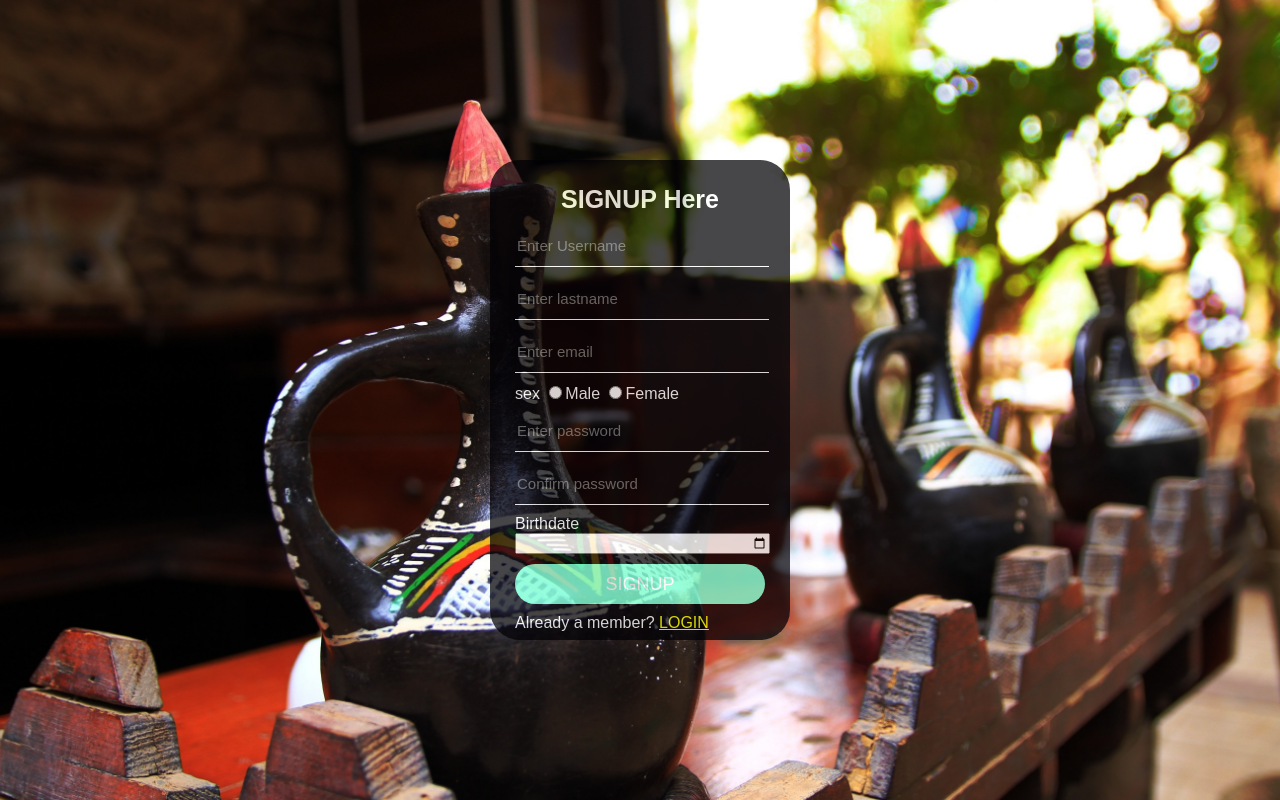
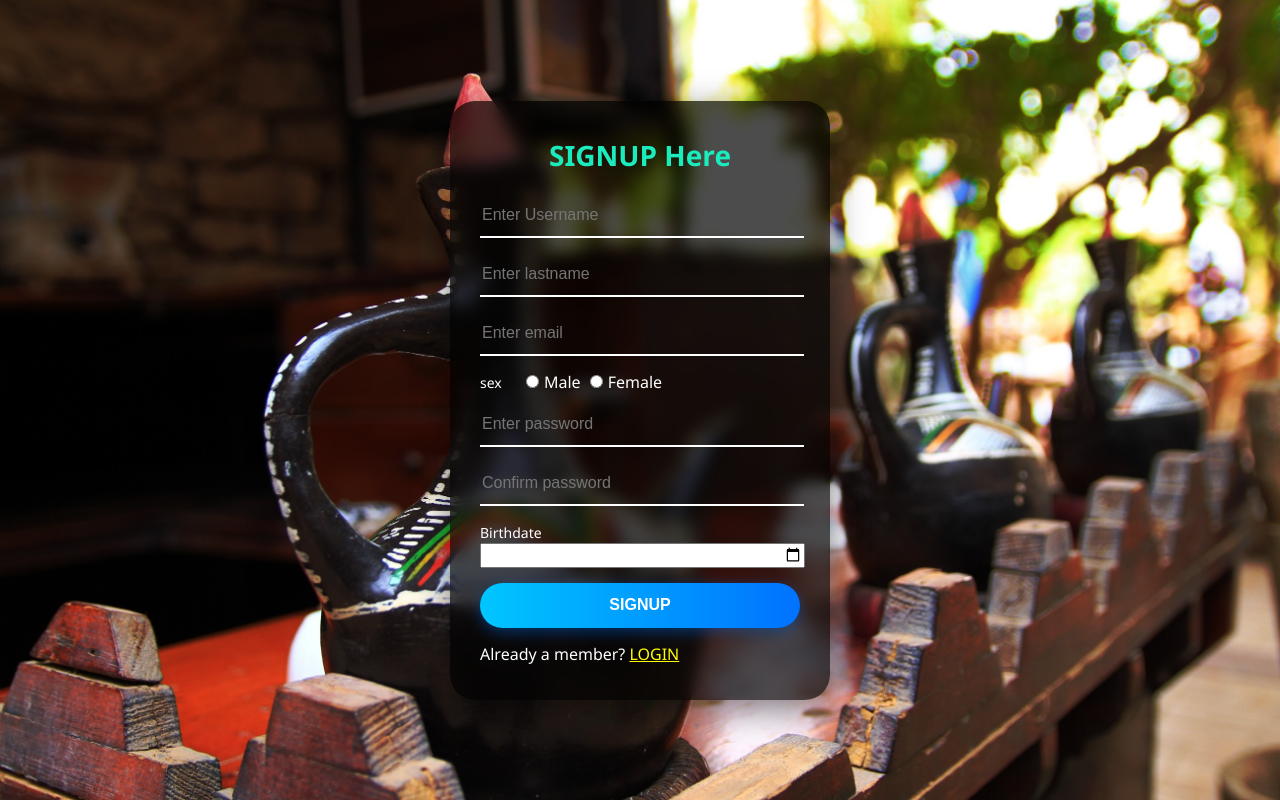
Before and after one commit to faniflex/FMMR-tour-and-Travel, a PHP site: page /signup.php in a window 1280 px wide. Run offline with PHP 8.4, Linux system fonts and the light colour scheme.

Commit message:
Update signup_style.css

```diff
--- a/css/signup_style.css
+++ b/css/signup_style.css
@@ -1,60 +1,120 @@
-body{
-    margin: 0px;
-    padding: 0px;
+body {
+    margin: 0;
+    padding: 0;
     background-image: url(coffee.jpg);
     background-size: cover;
+    background-position: center;
     height: 100vh;
-    font-family: sans-serif;
+    font-family: 'Segoe UI', Tahoma, Geneva, Verdana, sans-serif;
+    display: flex;
+    justify-content: center;
+    align-items: center;
+    animation: fadeIn 2s ease-in-out;
 }
-.box2{
-    height: 430px;
-    width: 250px;
-    background-color: rgb(2, 0, 5, 0.905);
-    opacity: 80%;
-    position: absolute;
+
+/* Fade-in animation for page load */
+@keyframes fadeIn {
+    from { opacity: 0; }
+    to { opacity: 1; }
+}
+
+.box2 {
+    width: 320px;
+    background: rgba(0, 0, 0, 0.7);
     color: white;
-    transform: translate(-50%,-50%);
-    left: 50%;
-    top: 50%;
-    padding: 25px 25px;
-    border-radius: 30px;
+    padding: 35px 30px;
+    border-radius: 25px;
+    box-shadow: 0 10px 35px rgba(0, 0, 0, 0.5);
+    backdrop-filter: blur(8px);
+    animation: slideUp 1.5s ease;
 }
-h1{
-    margin: 0px;
-    padding: 0 0 10px;
+
+/* Slide-in animation */
+@keyframes slideUp {
+    from {
+        transform: translateY(40px);
+        opacity: 0;
+    }
+    to {
+        transform: translateY(0);
+        opacity: 1;
+    }
+}
+
+h1 {
+    margin: 0 0 20px;
+    padding: 0;
     text-align: center;
-    font-size: 25px;
+    font-size: 28px;
+    color: #00ffff;
+    animation: pulse 2s infinite;
 }
-.err{
-    color: #fa0909;
+
+/* Title pulse animation */
+@keyframes pulse {
+    0%, 100% { color: #00ffff; }
+    50% { color: #1de9b6; }
 }
-.box2 input{
+
+.err {
+    color: #ff4d4d;
+    text-align: center;
+    font-weight: bold;
+    margin-bottom: 15px;
+}
+
+.box2 input {
     width: 100%;
-    margin-bottom: 10px;
+    margin-bottom: 15px;
+    font-size: 16px;
     color: #fff;
+    transition: all 0.3s ease;
 }
-.box2 input[type="text"], input[type="password"], input[type="email"]{
+
+.box2 input[type="text"],
+.box2 input[type="password"],
+.box2 input[type="email"] {
     border: none;
-    border-bottom: 1px solid #fff;
+    border-bottom: 2px solid #fff;
     background-color: transparent;
     outline: none;
     height: 40px;
-    columns: #fff;
-    font-size: 15px;
+    transition: border-color 0.3s ease-in-out;
 }
-.box2 input[type="radio"]{
+
+.box2 input[type="text"]:focus,
+.box2 input[type="password"]:focus,
+.box2 input[type="email"]:focus {
+    border-bottom: 2px solid #00ffff;
+}
+
+.box2 input[type="radio"] {
     width: auto;
+    margin-right: 5px;
+    accent-color: #00ffff;
 }
-.box2 input[type="submit"]{
+
+.box2 label {
+    margin-right: 15px;
+    font-size: 14px;
+}
+
+.box2 input[type="submit"] {
     border: none;
     outline: none;
-    height: 40px;
-    background-color: aquamarine;
-    color: #fff;
-    font-size: 18px;
-    border-radius: 20px;
+    height: 45px;
+    background: linear-gradient(to right, #00c6ff, #0072ff);
+    color: white;
+    border-radius: 25px;
+    font-weight: bold;
+    font-size: 16px;
+    box-shadow: 0 4px 15px rgba(0, 114, 255, 0.4);
+    transition: all 0.3s ease-in-out;
 }
-.box2 input[type="submit"]:hover{
+
+.box2 input[type="submit"]:hover {
     cursor: pointer;
-    background-color: #ffc107;
+    background: linear-gradient(to right, #ffc107, #ff5722);
+    box-shadow: 0 6px 20px rgba(255, 193, 7, 0.6);
+    transform: scale(1.05);
 }
```
